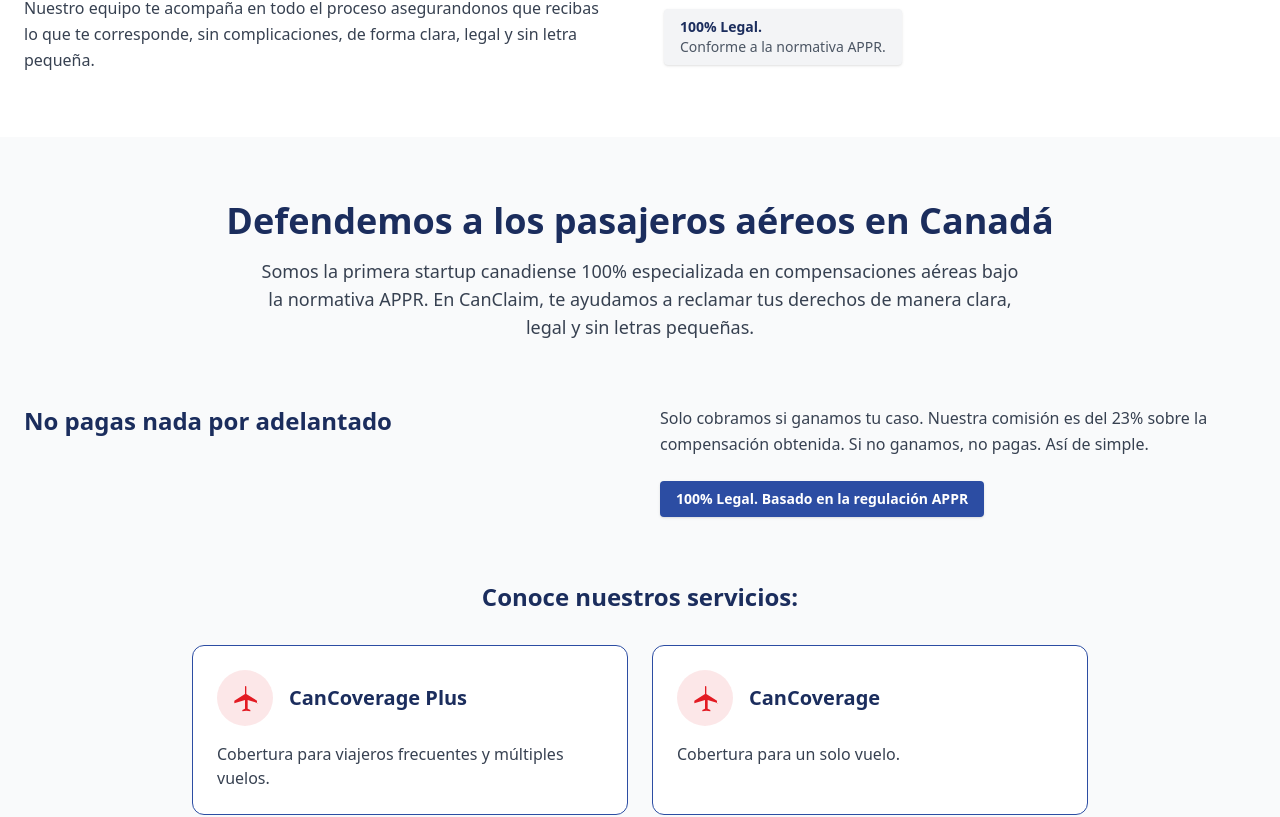
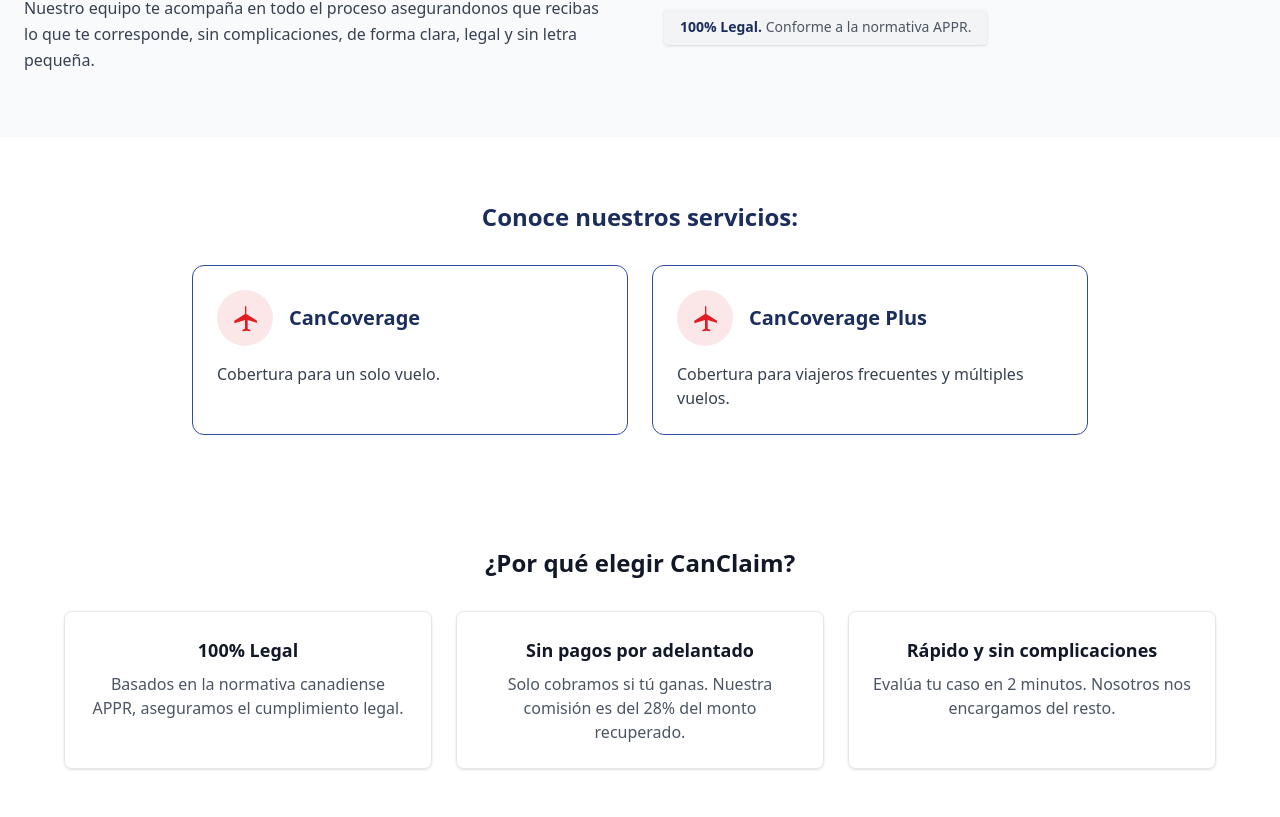
Before and after one commit to gemjul362/html-starter, a website: page index.html in a window 1280 px wide. Shown: the part 915-1732 px from the top of the page. Drawn offline with nearby package versions, Linux system fonts and the light colour scheme.

```diff
--- a/index.html
+++ b/index.html
@@ -52,7 +52,7 @@
       </p>
 
       <a href="#"
-        class="inline-block bg-[#1b2d5d] text-white text-lg font-bold px-8 py-4 rounded-xl shadow-lg transform hover:scale-105 hover:bg-blue-800 animate-bounce transition duration-300">
+        class="inline-block bg-[#1b2d5d] text-white text-lg font-bold px-8 py-4 rounded-xl shadow-lg transform hover:scale-105 hover:bg-blue-800 transition duration-300">
         ✅ Comienza tu reclamación aquí
       </a>
 
@@ -69,35 +69,10 @@
   </div>
 </section>
 
-<!--<section class="bg-gradient-to-r from-blue-50 to-blue-100 text-center py-20 px-6 shadow-inner">
-  <h1 class="text-4xl md:text-5xl font-extrabold text-[#1b2d5d] mb-6 leading-tight">
-    ¿Te cancelaron o se retrasó tu vuelo?
-  </h1>
-
-  <p class="text-2xl font-semibold text-gray-800 mb-2">
-    Obtén hasta <span class="text-green-600 text-3xl font-extrabold">$1,000 CAD</span> en compensacion por
-pasajero
-  </p>
-
-  <p class="mb-8 text-gray-600 text-lg">
-    No importa cuanto pagaste por tu billete
-  </p>
-
-  <a href="#"
-    class="inline-block bg-[#1b2d5d] text-white text-lg font-bold px-8 py-4 rounded-xl shadow-lg transform hover:scale-105 hover:bg-blue-800 transition duration-300">
-    ✅ Comienza tu reclamación aquí
-  </a>
-
-  <p class="text-sm text-gray-500 mt-10">
-    Consulta tu compensacion en solo 2 minutos.<br> Nosotros nos encargamos del resto.
-  </p>
-</section>-->
-
-
-<section class="bg-white py-16 px-6">
+<section class="bg-[#f9fafb] py-16 px-6">
   <div class="max-w-7xl mx-auto grid md:grid-cols-2 gap-12 items-start">
 
-    <!-- Columna 1: Defensa Pasajeros -->
+   <!-- Columna 1: Defensa Pasajeros -->
     <div>
       <h2 class="text-2xl md:text-3xl font-extrabold text-[#1b2d5d] mb-4">
         Defendiendo los derechos de pasajeros aéreos en Canadá
@@ -121,45 +96,13 @@
       </p>
 
       <div class="mt-6 inline-block bg-[#f3f4f6] text-[#1b2d5d] text-sm font-semibold px-4 py-2 rounded shadow">
-        100% Legal.<br>
-        <span class="text-gray-600 font-normal">Conforme a la normativa APPR.</span>
+        100% Legal.<span class="text-gray-600 font-normal"> Conforme a la normativa APPR.</span>
       </div>
     </div>
 
   </div>
 </section>
-<section class="bg-[#f9fafb] py-16 px-6">
-  <div class="max-w-7xl mx-auto space-y-16">
-
-    <!-- Defendiendo a los pasajeros -->
-    <div class="text-center">
-      <h2 class="text-3xl md:text-4xl font-extrabold text-[#1b2d5d] mb-4">
-        Defendemos a los pasajeros aéreos en Canadá
-      </h2>
-      <p class="text-gray-700 text-base md:text-lg leading-relaxed max-w-3xl mx-auto">
-        Somos la primera startup canadiense 100% especializada en compensaciones aéreas bajo la normativa APPR.
-        En CanClaim, te ayudamos a reclamar tus derechos de manera clara, legal y sin letras pequeñas.
-      </p>
-    </div>
-
-    <!-- No pagas por adelantado -->
-    <div class="grid md:grid-cols-2 gap-10 items-start">
-      <div>
-        <h3 class="text-2xl font-extrabold text-[#1b2d5d] mb-4">
-          No pagas nada por adelantado
-        </h3>
-      </div>
-      <div>
-        <p class="text-gray-700 text-base leading-relaxed mb-6">
-          Solo cobramos si ganamos tu caso. Nuestra comisión es del 23% sobre la compensación obtenida.
-          Si no ganamos, no pagas. Así de simple.
-        </p>
-        <span class="inline-block bg-[#2c4da3] text-white text-sm font-semibold px-4 py-2 rounded shadow">
-          100% Legal. Basado en la regulación APPR
-        </span>
-      </div>
-    </div>
-
+<section class="py-16 px-6">
     <!-- Explora nuestros servicios -->
     <div class="text-center">
       <h3 class="text-2xl font-extrabold text-[#1b2d5d] mb-8">
@@ -167,6 +110,22 @@
       </h3>
 
       <div class="grid md:grid-cols-2 gap-6 max-w-4xl mx-auto">
+
+          <!-- Servicio 2 -->
+  <div class="border border-[#2c4da3] rounded-xl p-6 bg-white hover:shadow-lg transition group">
+    <div class="flex items-center space-x-4 mb-4">
+      <div class="p-3 rounded-full bg-[#e31b23] bg-opacity-10">
+        <!-- Ícono avión en rojo CanClaim -->
+        <svg xmlns="http://www.w3.org/2000/svg" class="h-8 w-8 text-[#e31b23]" fill="currentColor" viewBox="0 0 24 24">
+          <path d="M21 16v-2l-8-5V3.5a.5.5 0 0 0-1 0V9l-8 5v2l8-2.5V20l-2 1v1l3-.5 3 .5v-1l-2-1v-6.5l8 2.5z"/>
+        </svg>
+      </div>
+      <h4 class="text-xl font-semibold text-[#1b2d5d] group-hover:underline">CanCoverage</h4>
+    </div>
+    <p class="text-gray-700 text-base text-left">
+      Cobertura para un solo vuelo.
+    </p>
+  </div>
 
   <!-- Servicio 1 -->
   <div class="border border-[#2c4da3] rounded-xl p-6 bg-white hover:shadow-lg transition group">
@@ -181,22 +140,6 @@
     </div>
     <p class="text-gray-700 text-base text-left">
       Cobertura para viajeros frecuentes y múltiples vuelos.
-    </p>
-  </div>
-
-  <!-- Servicio 2 -->
-  <div class="border border-[#2c4da3] rounded-xl p-6 bg-white hover:shadow-lg transition group">
-    <div class="flex items-center space-x-4 mb-4">
-      <div class="p-3 rounded-full bg-[#e31b23] bg-opacity-10">
-        <!-- Ícono avión en rojo CanClaim -->
-        <svg xmlns="http://www.w3.org/2000/svg" class="h-8 w-8 text-[#e31b23]" fill="currentColor" viewBox="0 0 24 24">
-          <path d="M21 16v-2l-8-5V3.5a.5.5 0 0 0-1 0V9l-8 5v2l8-2.5V20l-2 1v1l3-.5 3 .5v-1l-2-1v-6.5l8 2.5z"/>
-        </svg>
-      </div>
-      <h4 class="text-xl font-semibold text-[#1b2d5d] group-hover:underline">CanCoverage</h4>
-    </div>
-    <p class="text-gray-700 text-base text-left">
-      Cobertura para un solo vuelo.
     </p>
   </div>
 
```
